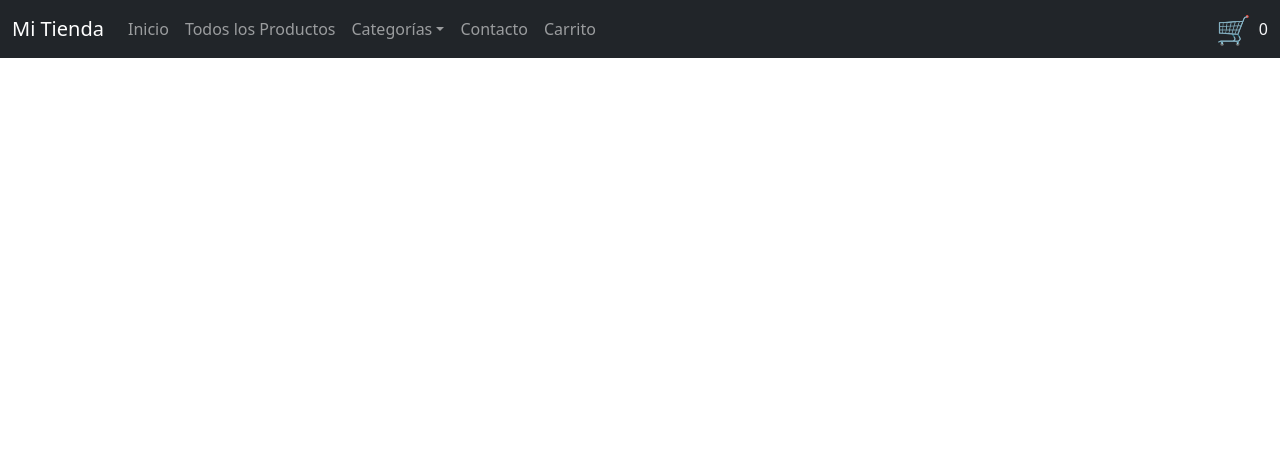
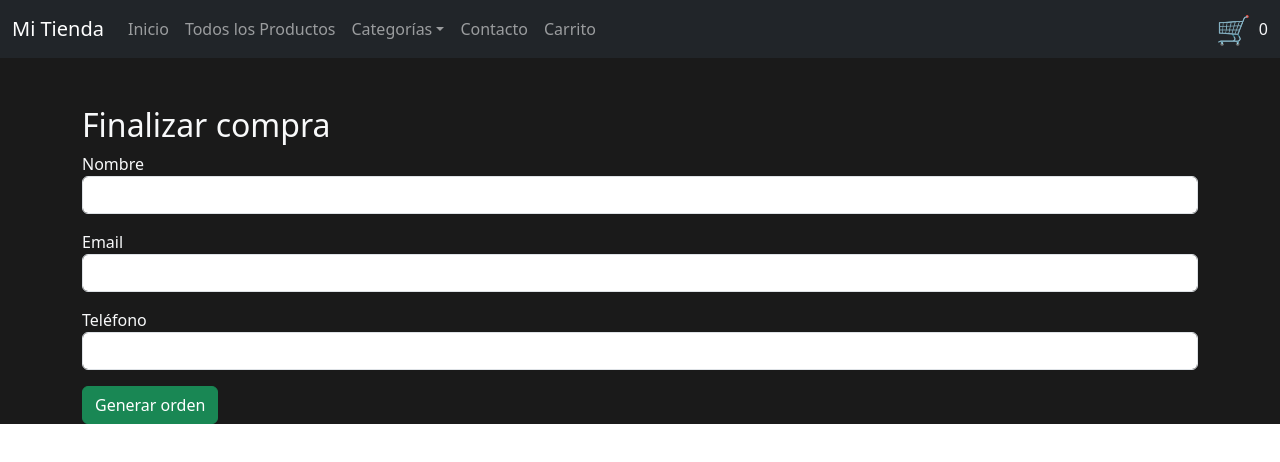
Before and after one commit to belenaraceli/mi-ecommerce, a React (Vite) app: page /checkout in a window 1280 px wide. Shown: the top 462 px of the page. Built offline with nearby package versions, Linux system fonts and the light colour scheme.

Commit message:
Implementación de checkout y generación de orden en Firebase

```diff
--- a/package.json
+++ b/package.json
@@ -12,6 +12,7 @@
   "dependencies": {
     "axios": "^1.8.4",
     "bootstrap": "^5.3.3",
+    "firebase": "^11.6.0",
     "react": "^19.0.0",
     "react-dom": "^19.0.0",
     "react-router-dom": "^7.4.1"
--- a/src/App.jsx
+++ b/src/App.jsx
@@ -7,6 +7,7 @@ import NavBar from './components/NavBar';
 import Home from './pages/Home';
 import Productos from './pages/Productos';
 import Contacto from './pages/Contacto';
+import Checkout from './pages/Checkout';
 
 const App = () => {
   const [cart, setCart] = useState([]);
@@ -26,6 +27,7 @@ const App = () => {
         <Route path="/productos/:id" element={<ItemDetailContainer addToCart={addToCart} />} />
         <Route path="/cart" element={<CartContainer cart={cart} setCart={setCart} />} />
         <Route path="/contacto" element={<Contacto />} />
+        <Route path="/checkout" element={<Checkout cart={cart} clearCart={() => setCart([])} />} />
       </Routes>
     </>
   );
--- a/src/components/CartView.jsx
+++ b/src/components/CartView.jsx
@@ -1,3 +1,4 @@
+import { Link } from 'react-router-dom';
 import React from 'react';
 
 const CartView = ({ cart, removeFromCart, clearCart }) => {
@@ -19,6 +20,8 @@ const CartView = ({ cart, removeFromCart, clearCart }) => {
             ))}
           </ul>
           <button className="btn btn-warning me-2" onClick={clearCart}>Vaciar carrito</button>
+          <Link to="/checkout" className="btn btn-success"> Ir al checkout </Link>
+
         </>
       )}
     </div>
--- /dev/null
+++ b/src/firebase/config.js
@@ -0,0 +1,15 @@
+import { initializeApp } from "firebase/app";
+import { getFirestore } from "firebase/firestore";
+
+const firebaseConfig = {
+  apiKey: "AIzaSyBN23VVsFzXYn9VxXeQZpx04AH66nvBb18",
+  authDomain: "my-ecommerce-proyect.firebaseapp.com",
+  projectId: "my-ecommerce-proyect",
+  storageBucket: "my-ecommerce-proyect.firebasestorage.app",
+  messagingSenderId: "506369935506",
+  appId: "1:506369935506:web:020481cbcf20187bb37e4b"
+};
+
+const app = initializeApp(firebaseConfig);
+
+export const db = getFirestore(app);
--- /dev/null
+++ b/src/pages/Checkout.jsx
@@ -0,0 +1,70 @@
+import React, { useState } from 'react';
+import { collection, addDoc, Timestamp } from 'firebase/firestore';
+import { db } from '../firebase/config';
+
+const Checkout = ({ cart, clearCart }) => {
+  const [form, setForm] = useState({
+    nombre: '',
+    email: '',
+    telefono: ''
+  });
+
+  const [orderId, setOrderId] = useState('');
+
+  const handleChange = (e) => {
+    setForm({
+      ...form,
+      [e.target.name]: e.target.value
+    });
+  };
+
+  const handleSubmit = async (e) => {
+    e.preventDefault();
+
+    const orden = {
+      buyer: form,
+      items: cart,
+      total: cart.reduce((acc, item) => acc + item.price, 0),
+      date: Timestamp.fromDate(new Date())
+    };
+
+    try {
+      const docRef = await addDoc(collection(db, 'orders'), orden);
+      setOrderId(docRef.id);
+      clearCart();
+    } catch (error) {
+      console.error('Error al generar la orden:', error);
+    }
+  };
+
+  return (
+    <div className="container mt-5">
+      <h2>Finalizar compra</h2>
+
+      {orderId ? (
+        <div className="alert alert-success mt-4">
+          <h4>¡Gracias por tu compra!</h4>
+          <p>Tu número de orden es: <strong>{orderId}</strong></p>
+        </div>
+      ) : (
+        <form onSubmit={handleSubmit}>
+          <div className="mb-3">
+            <label>Nombre</label>
+            <input type="text" name="nombre" className="form-control" value={form.nombre} onChange={handleChange} required />
+          </div>
+          <div className="mb-3">
+            <label>Email</label>
+            <input type="email" name="email" className="form-control" value={form.email} onChange={handleChange} required />
+          </div>
+          <div className="mb-3">
+            <label>Teléfono</label>
+            <input type="tel" name="telefono" className="form-control" value={form.telefono} onChange={handleChange} required />
+          </div>
+          <button type="submit" className="btn btn-success">Generar orden</button>
+        </form>
+      )}
+    </div>
+  );
+};
+
+export default Checkout;
```
Also changed, not shown: 1 other file (tests, documents, lock files or other folders).
